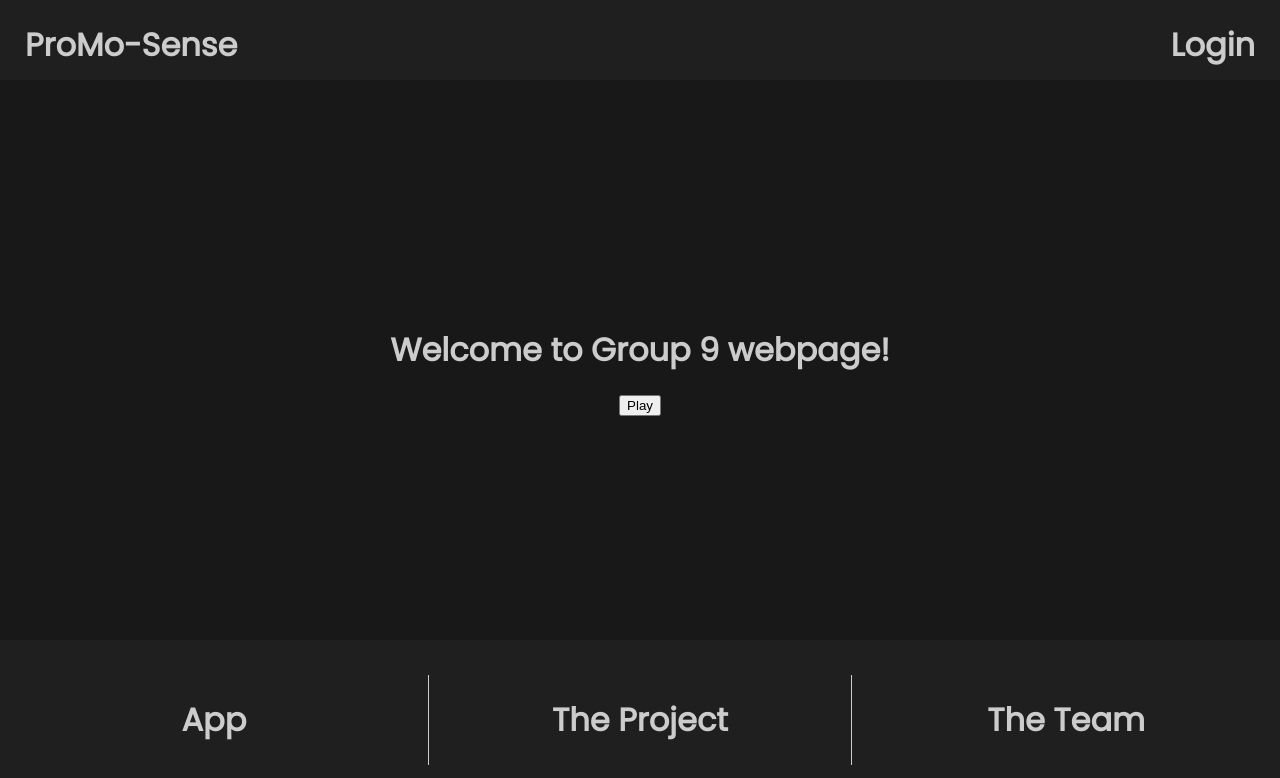
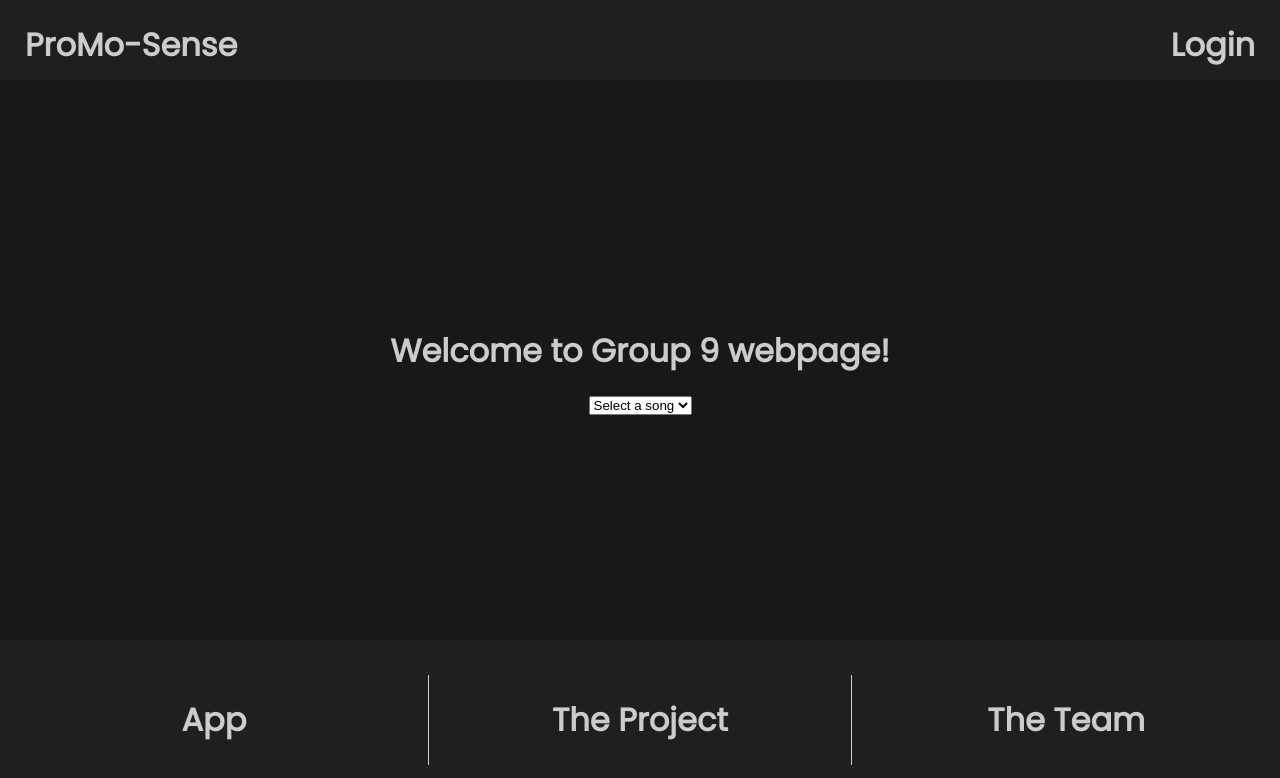
Before and after one commit to yyIntsuki/ProMo-Sense, a React (Vite) app in the folder web/: page / in a window 1280 px wide. Shown: the top 778 px of the page. Built offline with nearby package versions, Linux system fonts and the light colour scheme; no server answers.

Commit message:
Being able to choose audio
Being able to choose audio

```diff
--- a/web/src/views/appView.jsx
+++ b/web/src/views/appView.jsx
@@ -2,30 +2,33 @@ import React, { useState, useRef } from 'react';
 import "../css/style.css";
 
 export default function AppView() {
-
-    const [isPlaying, setIsPlaying] = useState(false);
+    const [selectedAudio, setSelectedAudio] = useState('');
     const audioRef = useRef(null);
 
+    // Audio URLs
+    const audioUrls = {
+        passionfruit: 'https://firebasestorage.googleapis.com/v0/b/promosencegrupp9-4bbcc.appspot.com/o/Passionfruit.mp3?alt=media&token=5153bbfb-fcd0-4318-83a0-95c030adcd18',
+        forever: 'https://firebasestorage.googleapis.com/v0/b/promosencegrupp9-4bbcc.appspot.com/o/Drake%2C%20Kanye%20West%2C%20Lil%20Wayne%2C%20Eminem%20-%20Forever%20(Explicit%20Version)%20(Official%20Music%20Video).mp3?alt=media&token=610695c6-d26c-4ebd-878f-4c9609963167'
+    };
 
-    const togglePlayPause = () => {
-        const prevValue = isPlaying;
-        setIsPlaying(!prevValue);
-        if (!prevValue) {
+
+    const playAudio = (audioKey) => {
+        const audioUrl = audioUrls[audioKey];
+        if (audioRef.current) {
+            audioRef.current.src = audioUrl;
             audioRef.current.play();
-        } else {
-            audioRef.current.pause();
         }
     };
-
-    const firebaseAudioURL = 'https://firebasestorage.googleapis.com/v0/b/promosencegrupp9-4bbcc.appspot.com/o/Drake%2C%20Kanye%20West%2C%20Lil%20Wayne%2C%20Eminem%20-%20Forever%20(Explicit%20Version)%20(Official%20Music%20Video).mp3?alt=media&token=610695c6-d26c-4ebd-878f-4c9609963167';
 
     return (
         <div className="app_wrapper">
             <h1>Welcome to Group 9 webpage!</h1>
-            <button onClick={togglePlayPause}>
-                {isPlaying ? 'Pause' : 'Play'}
-            </button>
-            <audio ref={audioRef} src={firebaseAudioURL} hidden>
+            <select onChange={(e) => playAudio(e.target.value)}>
+                <option value="">Select a song</option>
+                <option value="passionfruit">Passionfruit</option>
+                <option value="forever">Forever</option>
+            </select>
+            <audio ref={audioRef} hidden>
                 Your browser does not support the audio element.
             </audio>
         </div>
```
